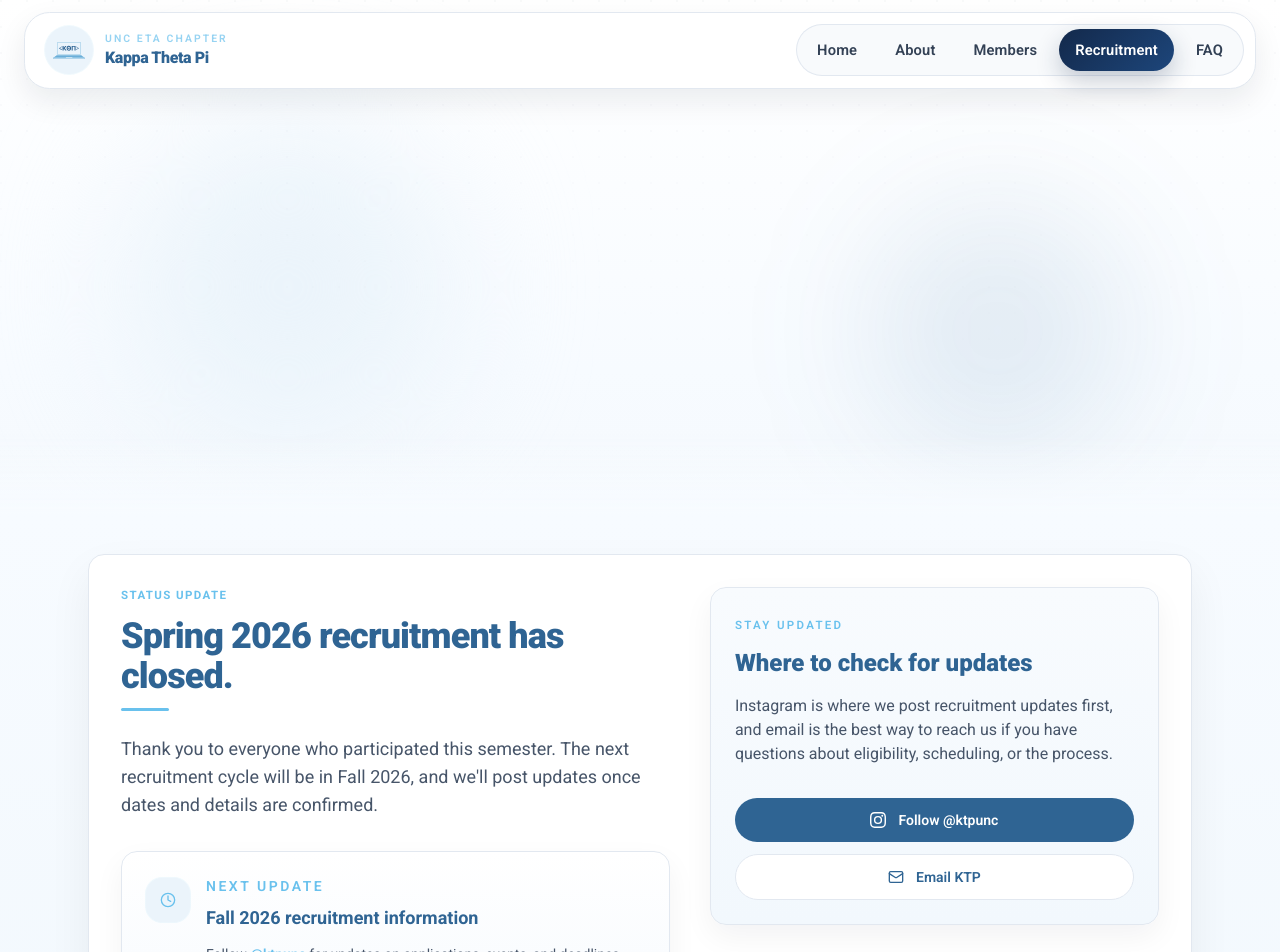
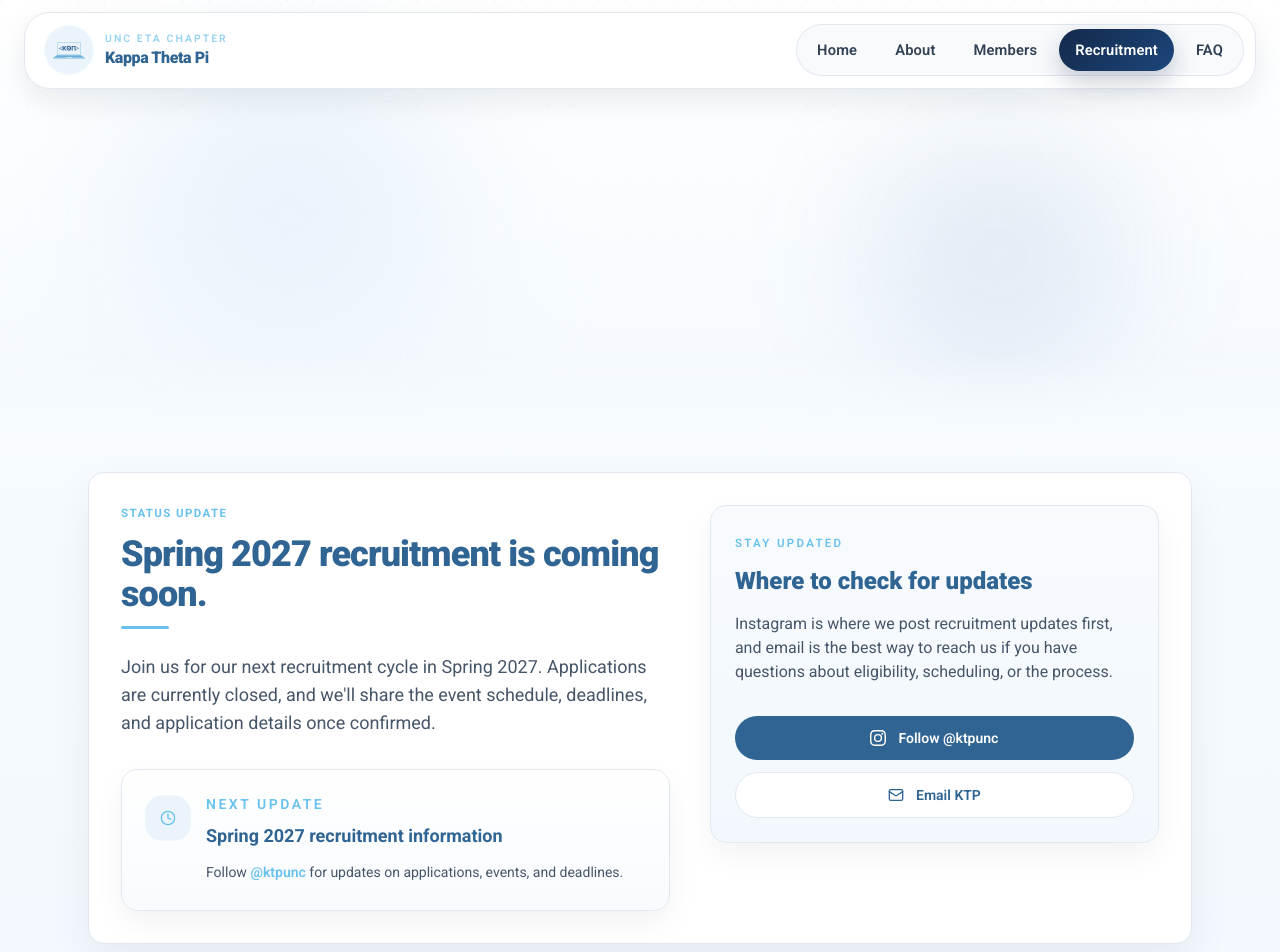
Before and after one commit to ktpunc/ktp_unc_website, a Next.js app: page /recruitment in a window 1280 px wide. Shown: the top 952 px of the page. Built offline with nearby package versions, Linux system fonts and the light colour scheme.

Commit message:
Fix: Fixed mention of Fall 2026.

```diff
--- a/src/app/go_to_members.tsx
+++ b/src/app/go_to_members.tsx
@@ -50,13 +50,13 @@ export default function MembersSection() {
         </div>
 
         <div className="mx-auto mt-12 max-w-3xl text-center">
-          <span className="eyebrow">Fall 2026 Recruitment</span>
+          <span className="eyebrow">Spring 2027 Recruitment</span>
           <h2 className="mt-3 text-3xl font-black tracking-tight text-navy md:text-4xl">
             Applications Open Soon
           </h2>
           <div className="section-divider-center" />
           <p className="mx-auto max-w-2xl text-lg leading-8 text-slate-600">
-            Recruitment returns in Fall 2026. Until then, take a look around and get a feel for what life in KTP is actually like.
+            Recruitment returns in Spring 2027. Until then, take a look around and get a feel for what life in KTP is actually like.
           </p>
           <div className="mt-8 flex flex-col justify-center gap-3 sm:flex-row">
             <Link href="/recruitment" className="btn-navy">
--- a/src/app/go_to_recruitment.tsx
+++ b/src/app/go_to_recruitment.tsx
@@ -11,11 +11,11 @@ export default function RecruitmentSection() {
         ref={ref}
         className={`max-w-3xl mx-auto px-6 text-center reveal ${inView ? "visible" : ""}`}
       >
-        <span className="eyebrow">Fall 2026 Recruitment</span>
+        <span className="eyebrow">Spring 2027 Recruitment</span>
         <h2 className="text-3xl md:text-4xl font-black text-navy mb-3">Applications Open Soon</h2>
         <div className="section-divider-center" />
         <p className="text-slate-500 text-lg leading-relaxed mb-8 max-w-xl mx-auto">
-          Recruitment will return in Fall 2026. Open to all UNC undergraduates with a passion for technology, curiosity, and a 2.5+ GPA.
+          Recruitment will return in Spring 2027. Open to all UNC undergraduates with a passion for technology, curiosity, and a 2.5+ GPA.
         </p>
         <div className="flex flex-col sm:flex-row gap-3 justify-center">
           <Link href="/recruitment" className="btn-navy">View Recruitment Info</Link>
--- a/src/app/recruitment/page.tsx
+++ b/src/app/recruitment/page.tsx
@@ -7,8 +7,8 @@ export default function RecruitmentPage() {
       <Navbar />
       <PageHero
         eyebrow="Recruitment"
-        title="Recruitment will return in Fall 2026."
-        description="Applications are currently closed. You can still review the basics and stay updated for Fall 2026."
+        title="Spring 2027 Recruitment"
+        description="Applications are currently closed. Explore eligibility and stay tuned for Spring 2027 recruitment dates, events, and application details."
         image="/image/wilson.jpg"
       />
       <Schedule />
--- a/src/app/recruitment/rush.tsx
+++ b/src/app/recruitment/rush.tsx
@@ -46,12 +46,12 @@ export default function Schedule() {
               <div>
               <span className="eyebrow">Status Update</span>
               <h2 className="text-3xl font-black tracking-tight text-navy md:text-4xl">
-                Spring 2026 recruitment has closed.
+                Spring 2027 recruitment is coming soon.
               </h2>
               <div className="section-divider" />
               <p className="max-w-2xl text-base leading-8 text-slate-600 md:text-lg">
-                Thank you to everyone who participated this semester. The next recruitment cycle will be
-                in Fall 2026, and we&apos;ll post updates once dates and details are confirmed.
+                Join us for our next recruitment cycle in Spring 2027. Applications are currently closed,
+                and we&apos;ll share the event schedule, deadlines, and application details once confirmed.
               </p>
 
               <div className="surface-hover-rail mt-8 rounded-2xl border border-slate-200 bg-[linear-gradient(180deg,#ffffff_0%,#f8fbfe_100%)] p-6 shadow-[0_12px_30px_rgba(15,23,42,0.05)]">
@@ -61,7 +61,7 @@ export default function Schedule() {
                   </div>
                   <div>
                     <p className="text-sm font-semibold uppercase tracking-[0.18em] text-blue">Next Update</p>
-                    <p className="mt-2 text-lg font-bold text-navy">Fall 2026 recruitment information</p>
+                    <p className="mt-2 text-lg font-bold text-navy">Spring 2027 recruitment information</p>
                     <p className="mt-2 text-sm leading-7 text-slate-600">
                       Follow{" "}
                       <a
```
